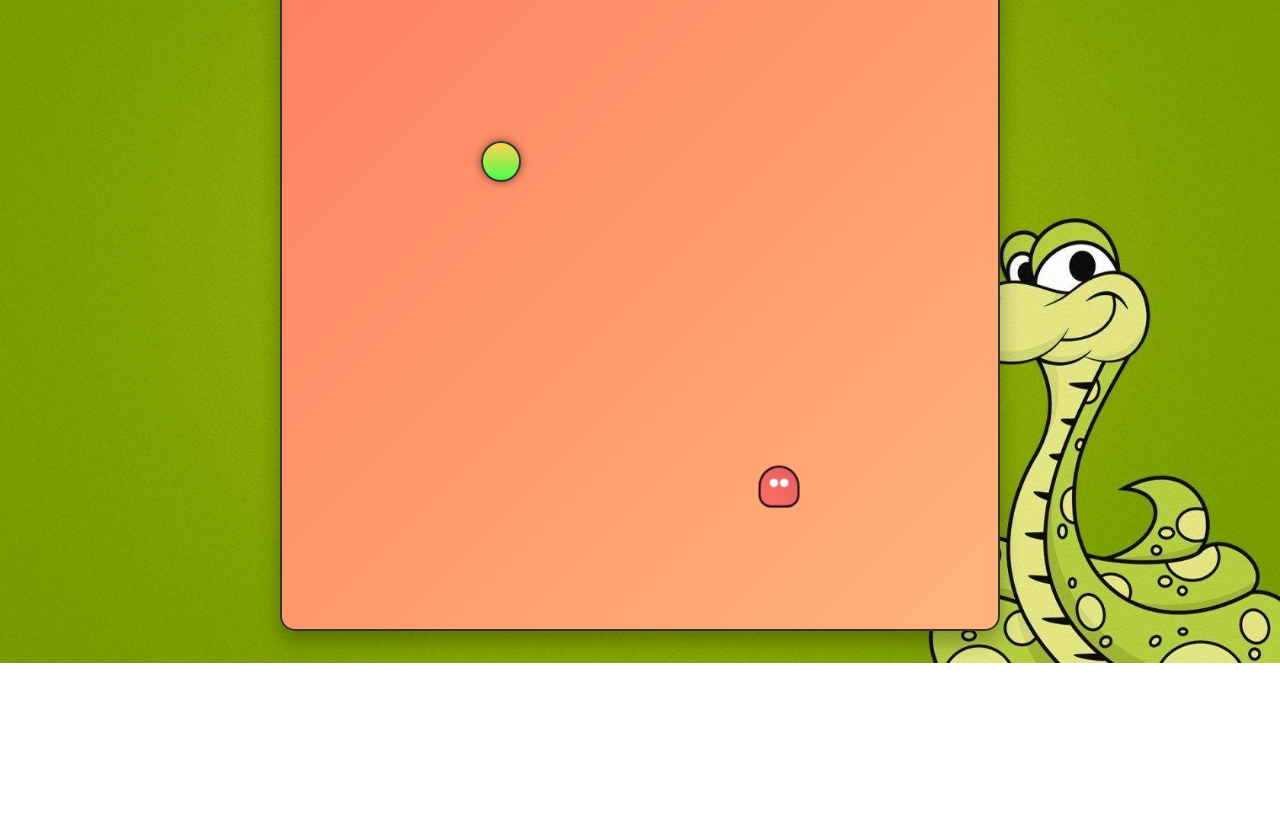
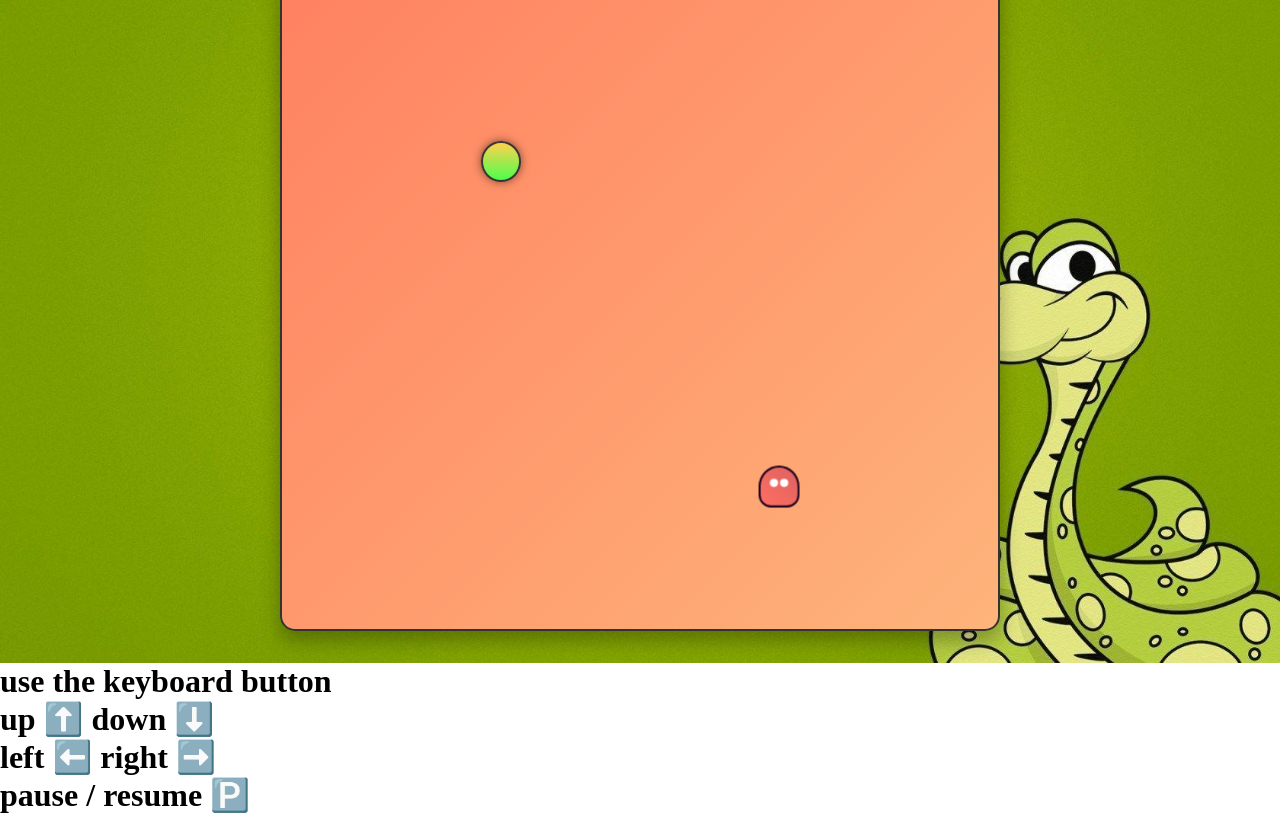
Before and after one commit to bhavesh1pathak/Snake-Game, a plain HTML site: page index.html in a window 1280 px wide. Shown: the part 137-951 px from the top of the page. Before the commit the page ends 800 px from the top, so only its background shows below. Drawn offline with Linux system fonts and the light colour scheme; a web font is replaced by a local one.

Commit message:
Update index.html
added instruction how to play the game

```diff
--- a/index.html
+++ b/index.html
@@ -13,6 +13,11 @@
         <div id="hiscoreBox">HiScore: 0</div>
         <div id="board"></div>
     </div>
+    <h1> use the keyboard button <br>
+        up ⬆️  down ⬇️<br>
+        left ⬅️  right ➡️<br>
+        pause / resume 🅿️
+    </h1>
 </body>
 <script src="js/index.js"></script>
 </html>
```
